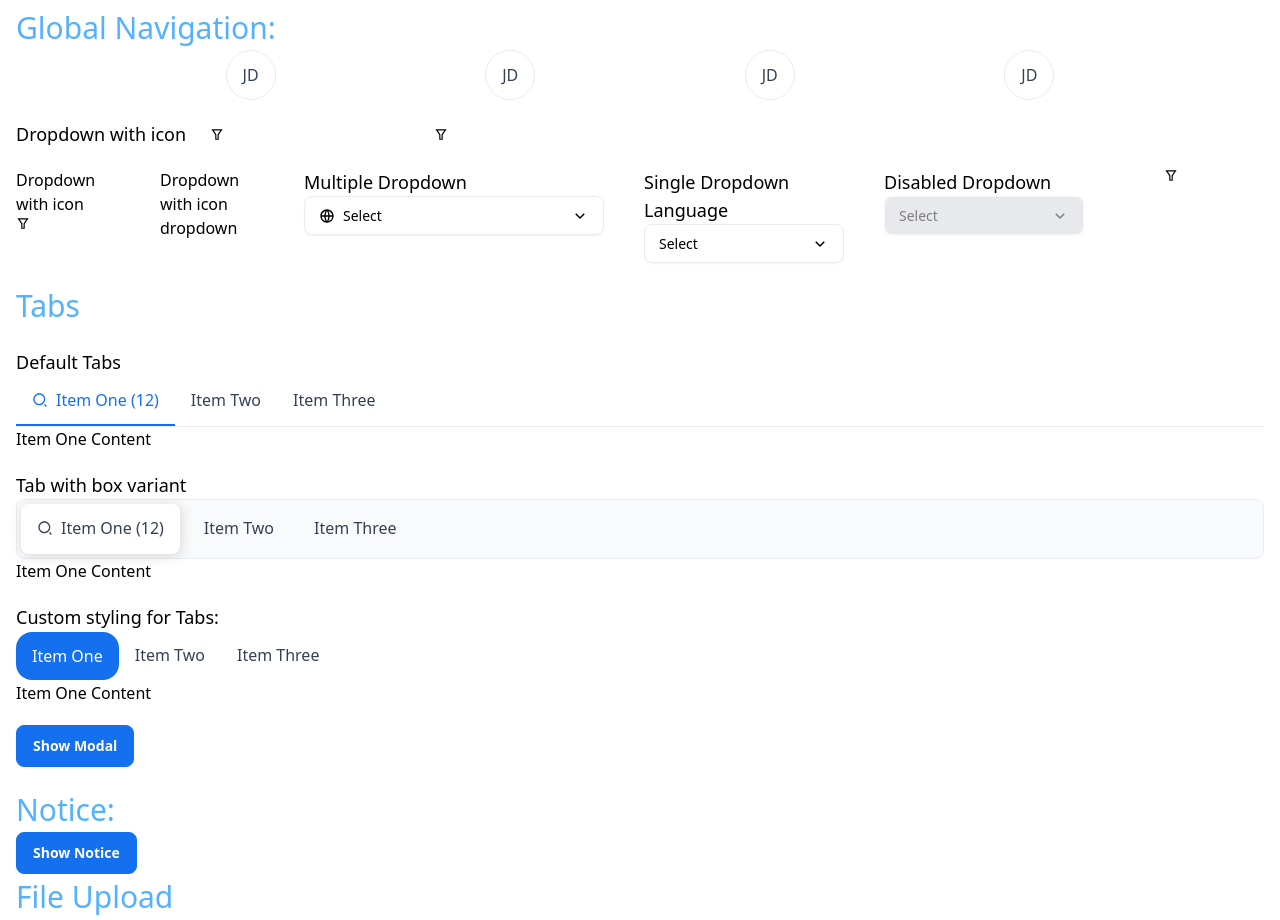
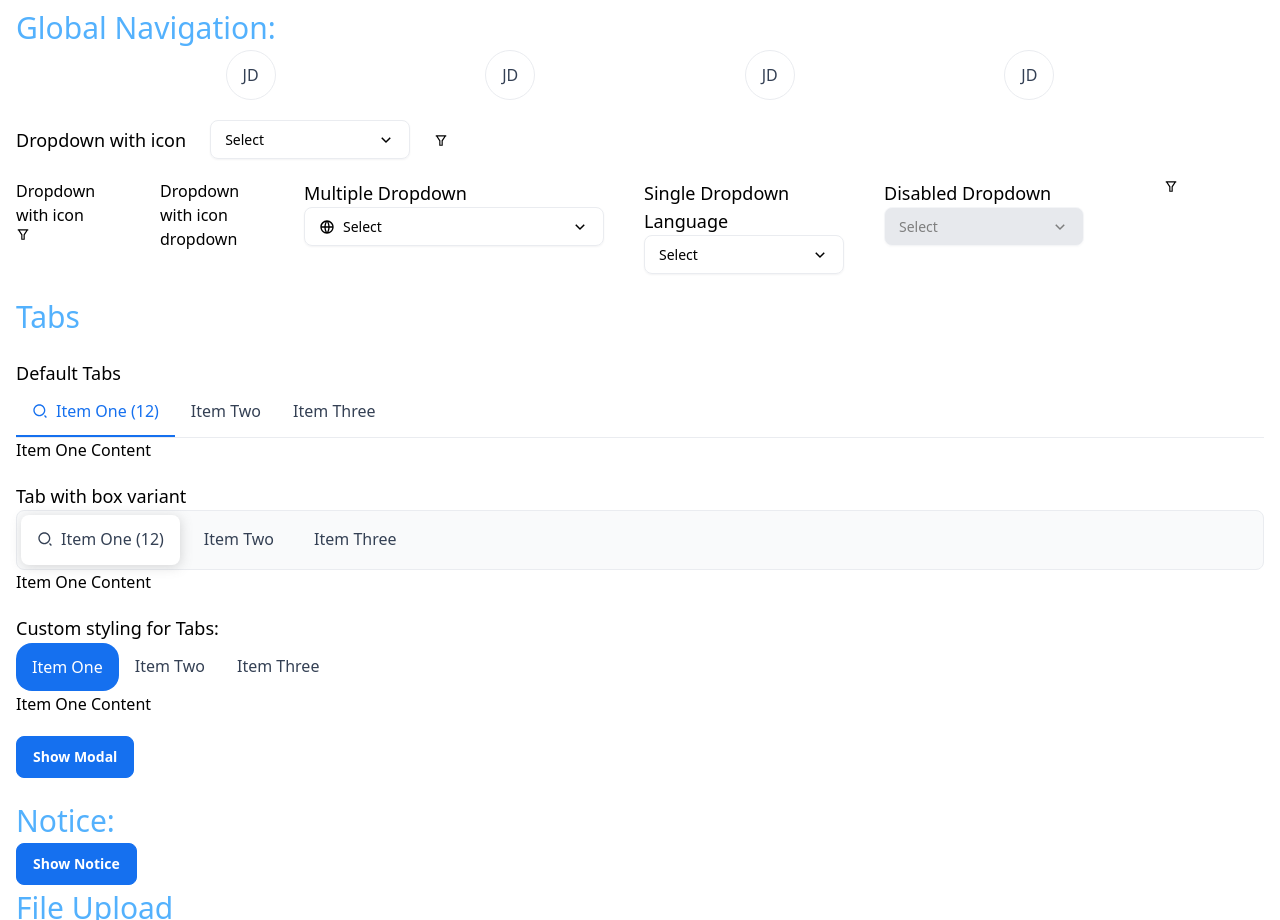
Before and after one commit to atomostechhq/genesis-react, a React (Vite) app: page / in a window 1280 px wide. Shown: the part 3920-4840 px from the top of the page. Built offline with nearby package versions, Linux system fonts and the light colour scheme.

Commit message:
v0.0.11-alpha published
dropdown reset fixed

```diff
--- a/package.json
+++ b/package.json
@@ -1,7 +1,7 @@
 {
   "name": "@atomos_tech/genesis-react",
   "private": false,
-  "version": "0.0.10-alpha",
+  "version": "0.0.11-alpha",
   "type": "module",
   "main": "dist/index.js",
   "module": "dist/index.mjs",
--- a/src/Test.tsx
+++ b/src/Test.tsx
@@ -1494,7 +1494,7 @@ const Test = () => {
       {/* Dropdown  */}
       <section className="flex gap-6 items-center test">
         <h1 className="text-lg">Dropdown with icon</h1>
-        <DropdownWithIcon
+        <Dropdown
           options={multiOptions}
           selected={dropdownMenuOption}
           setSelected={setDropdownMenuOption}
@@ -1502,13 +1502,10 @@ const Test = () => {
           multiple={true}
           width="200px"
           id="dropdownMenuOptionOne"
-          trigger={
-            <RiFilterLine
-              className="hover:bg-gray-200 rounded"
-              cursor="pointer"
-              size={14}
-            />
-          }
+          dropdownFooter={true}
+          onApply={() => {
+            alert("Apply button clicked");
+          }}
         />
         <DropdownWithIcon
           options={multiOptions}
@@ -1525,6 +1522,10 @@ const Test = () => {
               size={14}
             />
           }
+          dropdownFooter={true}
+          onApply={() => {
+            alert("Apply button clicked");
+          }}
         />
       </section>
       <section className="flex gap-10 my-5">
--- a/src/components/Dropdown.tsx
+++ b/src/components/Dropdown.tsx
@@ -251,6 +251,7 @@ const Dropdown = forwardRef<HTMLDivElement, DropdownProps>(
                 Select all
               </p>
               <button
+                type="button"
                 className="text-text-sm text-warning-500 hover:text-warning-600"
                 onClick={handleReset}
               >
@@ -363,7 +364,7 @@ const DropdownTooltip: React.FC<DropdownTooltipProps> = ({
 
 interface DropdownFooterProps {
   onApply?: (() => void) | undefined;
-  setDropdownMenu?: any;
+  setDropdownMenu?: (value: boolean) => void;
 }
 
 export const DropdownFooter: React.FC<DropdownFooterProps> = ({
@@ -374,12 +375,15 @@ export const DropdownFooter: React.FC<DropdownFooterProps> = ({
   return (
     <div className="flex justify-end border-t border-gray-200 px-[14px] py-[8px] text-text-sm">
       <button
+        type="button"
         className="text-primary-600 hover:text-primary-700"
         onClick={() => {
           if (onApply) {
             onApply();
           }
-          setDropdownMenu(false);
+          if (setDropdownMenu) {
+            setDropdownMenu(false);
+          }
         }}
       >
         Apply
--- a/src/components/DropdownWithIcon.tsx
+++ b/src/components/DropdownWithIcon.tsx
@@ -29,9 +29,8 @@ interface MenuItemProps {
 }
 
 interface DropdownFooterProps {
-  //   onReset?: () => void;
   onApply?: (() => void) | undefined;
-  setDropdownMenu?: any;
+  setDropdownMenu?: (value: boolean) => void;
 }
 
 interface DropdownProps {
@@ -243,6 +242,7 @@ const DropdownWithIcon = forwardRef<HTMLDivElement, DropdownProps>(
                 Select all
               </p>
               <button
+                type="button"
                 className="text-text-sm text-warning-500 hover:text-warning-600"
                 onClick={handleReset}
               >
@@ -313,7 +313,12 @@ const DropdownWithIcon = forwardRef<HTMLDivElement, DropdownProps>(
                 ))
               : children}
           </section>
-          {dropdownFooter && <DropdownFooter onApply={onApply} />}
+          {dropdownFooter && (
+            <DropdownFooter
+              setDropdownMenu={setDropdownMenu}
+              onApply={onApply}
+            />
+          )}
         </ul>
       </div>
     );
@@ -343,14 +348,17 @@ const DropdownFooter: React.FC<DropdownFooterProps> = ({
   setDropdownMenu,
 }) => {
   return (
-    <div className="flex justify-between border-t border-gray-200 px-[14px] py-[8px] text-text-sm">
+    <div className="flex justify-end test border-t border-gray-200 px-[14px] py-[8px] text-text-sm">
       <button
+       type="button"
         className="text-primary-600 hover:text-primary-700"
         onClick={() => {
           if (onApply) {
             onApply();
           }
-          setDropdownMenu(false);
+          if (setDropdownMenu) {
+            setDropdownMenu(false);
+          }
         }}
       >
         Apply
```
Also changed, not shown: 1 other file (tests, documents, lock files or other folders).
